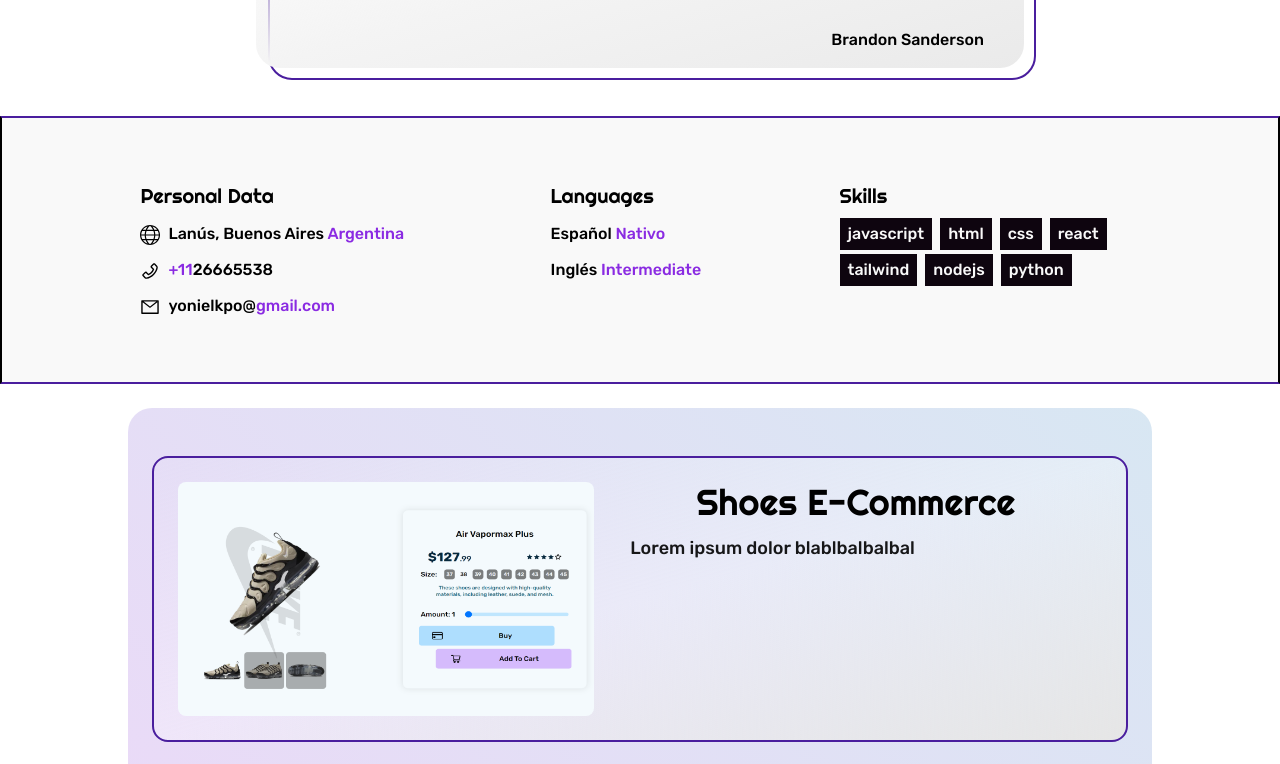
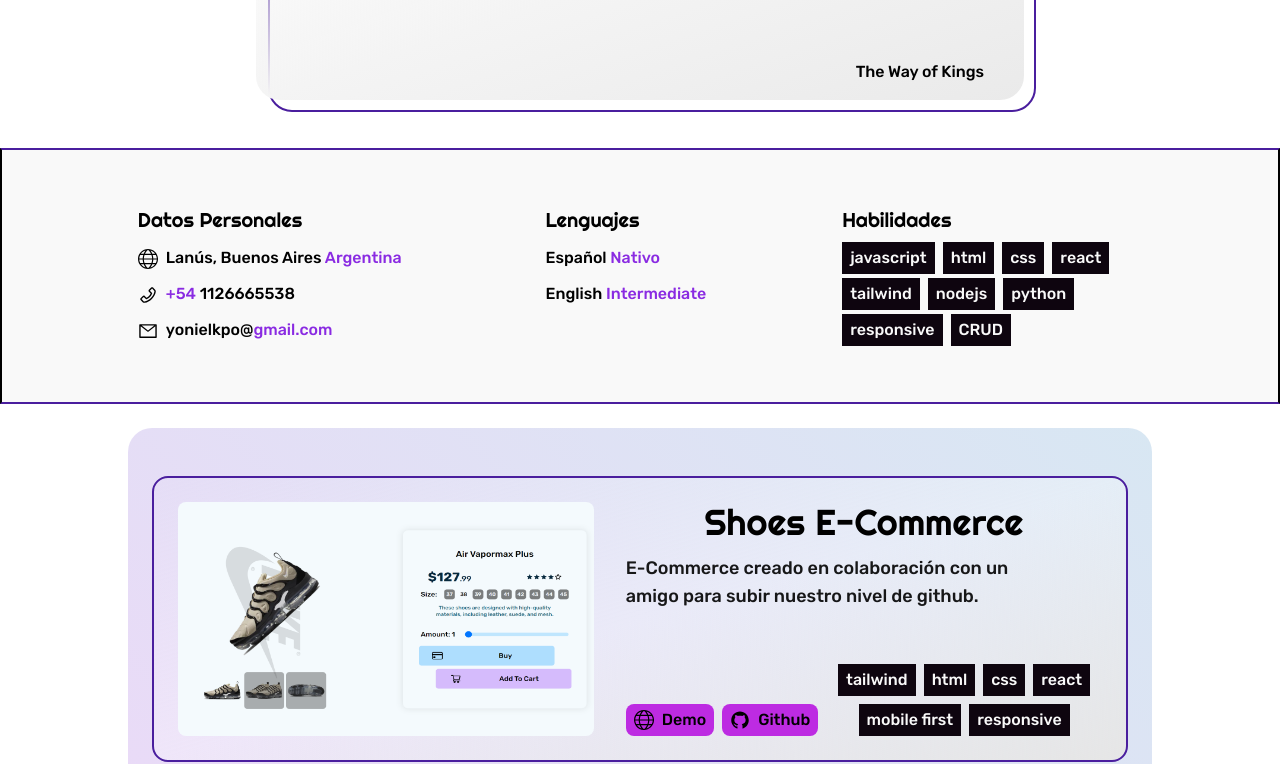
Before and after one commit to yonext24/my-portfolio, a React (Vite) app: page / in a window 1280 px wide. Shown: the part 1846-2610 px from the top of the page. Built offline with nearby package versions, Linux system fonts and the light colour scheme.

Commit message:
added text

```diff
--- a/src/App.jsx
+++ b/src/App.jsx
@@ -1,4 +1,5 @@
 import AboutMe from './components/AboutMe'
+import Footer from './components/Footer'
 import MyData from './components/MyData'
 import Navbar from './components/Navbar'
 import ProjectSection from './components/ProjectSection'
@@ -19,6 +20,7 @@
           <Quote />
           <MyData />
           <ProjectSection />
+          <Footer />
       </LanguageContextProvider>
     </div>
   )
--- a/src/assets/data.json
+++ b/src/assets/data.json
@@ -2,38 +2,58 @@
   "projects": {
     "shoes": {
       "title": "Shoes E-Commerce",
-      "description": "Lorem ipsum dolor blablbalbalbal",
+      "description": {
+        "en": "E-Commerce created in colaboration with a friend to level up our github habilities.",
+        "es": "E-Commerce creado en colaboración con un amigo para subir nuestro nivel de github."
+      },
       "image": "shoespage.png",
-      "github": "",
-      "demo": ""
+      "github": "https://github.com/mendoza000/myshoes",
+      "demo": "https://myshoes-omega.vercel.app/",
+      "skills": ["tailwind", "html", "css", "react", "mobile first", "responsive"]
     },
     "pokeapi": {
       "title": "Pokemon Page",
-      "description": "Lorem ipsum dolor blablbalbalbal",
+      "description": {
+        "en": "Pokemon page made with the pokeapi, made as my first big react project.",
+        "es": "Página de pokemón hecha consumiendo la pokeapi, hecho como mi primer gran proyecto de react."
+      },
       "image": "pokeapi.png",
-      "github": "",
-      "demo": ""
+      "github": "https://github.com/yonext24/pokeapi-yonext24",
+      "demo": "https://pokeapi-yanz.netlify.app/",
+      "skills": ["api", "html", "css", "react"]
     },
     "comments": {
       "title": "Comments Page",
-      "description": "Lorem ipsum dolor blablbalbalbal",
+      "description": {
+        "en": "Comments page with CRUD backend, you can answer, like another comments and more.",
+        "es": "Página de comentarios CRUD con backend, se puede responder, likear y más."
+      },
       "image": "comments.png",
-      "github": "",
-      "demo": ""
+      "github": "https://github.com/yonext24/firstApi-front",
+      "demo": "https://adorable-panda-7d06e6.netlify.app/",
+      "skills": ["CRUD", "html", "css", "react"]
     },
     "landingpage": {
       "title": "Landing Page",
-      "description": "Lorem ipsum dolor blablbalbalbal",
+      "description": {
+        "en": "One of my first web projects, made to demonstate myself to being able to be a web developer. Frontend Mentor Challenge.",
+        "es": "Uno de mis primeros proyectos web, hecho para demostrarme a mi mismo que puedo ser un desarrollador web. Desafío de Frontend Mentor."
+      },
       "image": "landing.png",
-      "github": "",
-      "demo": ""
+      "github": "https://github.com/yonext24/intro-section-frontendmentor",
+      "demo": "https://superlative-kulfi-fda267.netlify.app/",
+      "skills": ["javascript", "html", "css"]
     },
     "cardspage": {
       "title": "Cards Page",
-      "description": "Lorem ipsum dolor blablbalbalbal",
+      "description": {
+        "en": "My first web project. Frontend Mentor Challenge.",
+        "es": "Mi primer página, Desafío de Frontend Mentor."
+      },
       "image": "cards.png",
-      "github": "",
-      "demo": ""
+      "github": "https://github.com/yonext24/Frontend-Mentor-Card-Details",
+      "demo": "https://cheery-cucurucho-580773.netlify.app/",
+      "skills": ["javascript", "html", "css"]
     }
   },
   "data": {
@@ -41,13 +61,15 @@
       "presentation": "Hello 🌎! Im Jonathan Picone and",
       "presentationPhrase": "I enjoy developing",
       "webApps": "web applications",
-      "aboutme": ""
+      "aboutme": "I learned Python as my first programming language in late 2020. After that i became interested in web development because i liked the posibility of designing pages by myself. I really enjoy creating new things and see them grow into a full functional proyect. Spanish is my first language and i have a begginer-intermediate english knowledge.",
+      "phrase": { "quote": "Vida antes que muerte, fuerza antes que debilidad, viaje antes que destino.", "author":"El camino de los reyes"}
     },
     "es": {
       "presentation": "Hola 🌎! Soy Jonathan Picone y",
       "presentationPhrase": "Disfruto desarrollando",
       "webApps": "aplicaciones web",
-      "aboutme": ""
+      "aboutme": "El primer lenguaje que aprendí fue Python a finales de 2020 y después me vi interesado en el desarrollo web porque me gustó la posibilidad de crear páginas. Disfruto mucho el proceso de creación de páginas, verlas crecer y volverse un proyecto completamente funcional. El español es mi lengua materna y tengo un conocimiento básico-intermedio de inglés.",
+      "phrase": { "quote": "Life before death, strength before weakness, journey before destination.", "author": "The Way of Kings" }
     }
   }
 }
--- a/src/components/AboutMe.jsx
+++ b/src/components/AboutMe.jsx
@@ -6,10 +6,9 @@
 
 export default function AboutMe() {
   const { language } = useContext(LanguageContext)
-  console.log(language)
 
   return <section className='w-full h-[105vh] bg-white relative dark:bg-darkpurple cutted overflow-visible flex items-end'>
-    <div className='h-3/4 w-1/2 dark:text-white z-10 ml-6'>
+    <div className='h-3/4 w-1/2 dark:text-white z-10 ml-6 my-auto flex flex-col justify-center'>
       <h3 className='font-[Righteous] text-5xl mb-4 text-mainpurple'>
       <ReactTypingEffect
         text={["Full-stack", "Self-thaught"]}
@@ -20,7 +19,7 @@
       />
       <p className='text-secondarypurple inline'> developer</p>
       </h3>
-      <h4 className='text-xl dark:text-white break-words'>Lorem ipsum dolor sit amet consectetur, adipisicing elit. Quos assumenda aliquam inventore earum voluptates. Aperiam ab eveniet commodi vitae maiores nobis assumenda perspiciatis sint ea in. Est eligendi culpa debitis?</h4>
+      <h4 className='text-xl dark:text-white break-words'>{data.data[language].aboutme}</h4>
     </div>
     <img src='/aboutmesvg.svg' className=' h-4/5 absolute bottom-4 right-0' alt='about-me' draggable='false' />
   </section>
--- a/src/components/CurrentProject.jsx
+++ b/src/components/CurrentProject.jsx
@@ -1,14 +1,41 @@
-import React from 'react'
+import React, { useContext } from 'react'
+import { LanguageContext } from '../contexts/LanguageContext'
+import { TfiWorld } from 'react-icons/tfi';
+import { AiOutlineGithub } from 'react-icons/ai';
+import Skill from "./Skill"
 
-export default function CurrentProject ({ data }) {
+export default function CurrentProject({ data }) {
+  const { language } = useContext(LanguageContext)
+
   return <article className='w-full bg-gradient-to-tl from-[rgb(230,230,230)] via-[rgba(255,255,255,.3)]
   dark:from-darkpurple border-2 border-mainpurple mx-auto grid grid-cols-[45%,auto] gap-x-4 rounded-2xl py-6 px-6 '>
-      <div className=''>
-        <img draggable='false' className='w-full rounded-lg aspect-[16/9] dark:brightness-90' src={data.image} />
+    <div className=''>
+      <img draggable='false' className='w-full rounded-lg aspect-[16/9] dark:brightness-90' src={data.image} />
+    </div>
+    <div className='w-[55] flex flex-col justify-between pl-4'>
+      <div>
+        <h3 className='font-[Righteous] text-4xl text-center text-black dark:text-white mb-3'>{data.title}</h3>
+        <p className='text-lg text-[rgb(0,0,0,.9)] dark:text-[rgba(255,255,255,.7)] w-11/12'>{data.description[language]}</p>
       </div>
-      <div className='w-[55]'>
-        <h3 className='font-[Righteous] text-4xl text-center text-black dark:text-white mb-3'>{data.title}</h3>
-        <p className='text-lg text-[rgb(0,0,0,.9)] dark:text-[rgba(255,255,255,.7)] w-11/12 mx-auto'>{data.description}</p>
+      <div className='mt-auto flex gap-2'>
+        <div className='flex gap-2 items-end'>
+          <a className='rounded-lg bg-rose2 py-1 px-2 flex items-center w-max gap-x-2' href={data.demo} target='_blank' >
+            <TfiWorld className='h-5 w-5' />
+            Demo
+          </a>
+          <a className='rounded-lg bg-rose2 py-1 px-2 flex items-center w-max gap-x-2' href={data.github} target='_blank' >
+            <AiOutlineGithub className='h-5 w-5' />
+            Github
+          </a>
+        </div>
+        <div className='flex flex-wrap gap-2 justify-center'>
+          {
+            data.skills.map(el => {
+              return <Skill name={el} />
+            })
+          }
+        </div>
       </div>
+    </div>
   </article>
 }
--- a/src/components/MyData.jsx
+++ b/src/components/MyData.jsx
@@ -1,31 +1,34 @@
-import React from 'react'
+import React, { useContext } from 'react'
 import { TfiWorld } from 'react-icons/tfi';
 import { AiOutlinePhone, AiOutlineMail } from 'react-icons/ai';
 import Skill from './Skill';
+import { LanguageContext } from '../contexts/LanguageContext';
 
 export default function MyData() {
-  return <section className='bg-white dark:bg-darkpurple border-2 border-y-mainpurple w-full flex py-16 items-start justify-evenly'>
+  const { language } = useContext(LanguageContext)
+
+  return <section className='bg-white dark:bg-darkpurple border-2 border-y-mainpurple w-full flex py-14 items-start justify-evenly'>
     <div className='flex flex-col w-max pr-2'>
-      <h3 className='dark:text-white font-["Righteous"] text-xl'>Personal Data</h3>
+      <h3 className='dark:text-white font-["Righteous"] text-xl'>{language === 'es' ? 'Datos Personales' : 'Personal Data'}</h3>
       <p className='dark:text-white inline-block mt-3'><TfiWorld className='h-5 w-5 inline mr-2' />Lanús, Buenos Aires
         <span className='text-secondarypurple'> Argentina</span>
       </p>
       <p className='dark:text-white inline-block mt-3'><AiOutlinePhone className='h-5 w-5 inline mr-2' />
-        <span className='text-secondarypurple'>+11</span>
-        26665538</p>
+        <span className='text-secondarypurple'>+54 </span>
+         1126665538</p>
       <p className='dark:text-white inline-block mt-3'><AiOutlineMail className='h-5 w-5 inline mr-2' />yonielkpo@
         <span className='text-secondarypurple'>gmail.com</span>
       </p>
     </div>
 
     <div className='flex w-max flex-col'>
-      <h3 className='dark:text-white font-["Righteous"] text-xl'>Languages</h3>
+      <h3 className='dark:text-white font-["Righteous"] text-xl'>{language === 'es' ? 'Lenguajes' : 'Languages'}</h3>
       <p className='dark:text-white inline-block mt-3'> Español <span className='text-secondarypurple'>Nativo</span>  </p>
-      <p className='dark:text-white inline-block mt-3'> Inglés <span className='text-secondarypurple'>Intermediate</span> </p>
+      <p className='dark:text-white inline-block mt-3'> English <span className='text-secondarypurple'>Intermediate</span> </p>
     </div>
 
     <div className='flex flex-col w-[35%] max-w-[300px] h-full'>
-      <h3 className='dark:text-white font-["Righteous"] text-xl'>Skills</h3>
+      <h3 className='dark:text-white font-["Righteous"] text-xl'>{language === 'es' ? 'Habilidades' : 'Skills'}</h3>
       <div className='flex flex-wrap mt-2 gap-x-2 gap-y-1'>
         <Skill name='javascript' />
         <Skill name='html' />
@@ -34,6 +37,8 @@
         <Skill name='tailwind' />
         <Skill name='nodejs' />
         <Skill name='python' />
+        <Skill name='responsive' />
+        <Skill name='CRUD' />
       </div>
     </div>
   </section>
--- a/src/components/Project.jsx
+++ b/src/components/Project.jsx
@@ -1,15 +1,18 @@
-import React from 'react'
+import React, { useContext } from 'react'
+import { LanguageContext } from '../contexts/LanguageContext'
 
 export default function Project({ data, parentSetState }) {
   const handleProjectChange = () => {
     parentSetState(data)
   }
 
+  const {language} = useContext(LanguageContext)
+
   return <article className='opacity-90 w-1/3 relative group z-[5] hover:z-20'
   onClick={handleProjectChange}>
 
     <p className='text-center text-white z-20 absolute right-1/2 translate-x-1/2 top-1/2 -translate-y-1/2 opacity-0
-    group-hover:opacity-100 transition-[filter] pointer-events-none'>Click to see upthere</p>
+    group-hover:opacity-100 transition-[filter] pointer-events-none'>{language === 'es' ? 'Click para ver arriba' : 'Click to see upthere'}</p>
 
     <img src={data.image} draggable='false' className='aspect-video rounded-l-lg cursor-pointer group-hover:brightness-[.2]
     z-[5] transition-[filter] dark:brightness-[.8]' />
--- a/src/components/Quote.jsx
+++ b/src/components/Quote.jsx
@@ -1,16 +1,17 @@
-import React from 'react'
+import React, { useContext } from 'react'
+import data from '../assets/data.json'
+import { LanguageContext } from '../contexts/LanguageContext'
 
 export default function Quote() {
-  const quotes = [
-    { text: 'Vida antes que muerte, viaje antes que destino.', author: 'Brandon Sanderson' }
-  ]
+  const {language} = useContext(LanguageContext)
+
 
   return <section className='w-full flex justify-center items-center py-12 relative bg-[transparent] border-t-2 border-t-mainpurple'>
-    <div className='w-3/5 after:rounded-3xl rounded-3xl bg-gradient-to-tl from-[rgb(234,234,234)] via-[rgb(244,244,244)]
+    <div className='w-3/5 after:rounded-3xl px-12 rounded-3xl bg-gradient-to-tl from-[rgb(234,234,234)] via-[rgb(244,244,244)]
      dark:from-darkpurple dark:via-darkpurple flex relative justify-center items-center transition-colors after:content-[""]
       after:absolute after:top-3 after:left-3 after:border-2 after:border-mainpurple after:w-full after:h-full after:-z-10 '>
-      <h3 className='py-24 font-[Righteous] text-2xl dark:text-white'>"{quotes[0].text}"</h3>
-      <h4 className='absolute bottom-4 right-10 text-md dark:text-white'>{quotes[0].author}</h4>
+      <h3 className='py-24 font-[Righteous] text-2xl dark:text-white'>"{data.data[language].phrase.quote}"</h3>
+      <h4 className='absolute bottom-4 right-10 text-md dark:text-white'>{data.data[language].phrase.author}</h4>
     </div>
 
   </section>
--- a/src/contexts/LanguageContext.jsx
+++ b/src/contexts/LanguageContext.jsx
@@ -1,12 +1,13 @@
 import React, { createContext, useEffect, useState } from 'react'
 
-export const LanguageContext = createContext('es')
+export const LanguageContext = createContext( localStorage.getItem('language') || 'es' )
 
 export const LanguageContextProvider = ({children}) => {
-  const [language, setLanguage] = useState('es')
+  const [language, setLanguage] = useState( localStorage.getItem('language') || 'es' )
 
   useEffect(() => {
     localStorage.setItem('language', language)
+    console.log(language)
   }, [language])
 
   return <LanguageContext.Provider value={{
--- a/tailwind.config.cjs
+++ b/tailwind.config.cjs
@@ -17,6 +17,8 @@
       blue: 'rgb(60, 135, 194,.2)',
       rose2: 'rgb(189,43,226)',
       blue2: 'rgb(60,135,194)',
+      gradient1: 'rgba(19, 7, 27, .7)',
+      gradient2: 'rgba(25, 10, 42, .7)'
     },
     extend: {
       keyframes: {
```
Also changed, not shown: src/components/Footer.jsx (added, +9 -0 lines), src/components/Navbar.jsx (+8 -6 lines).
